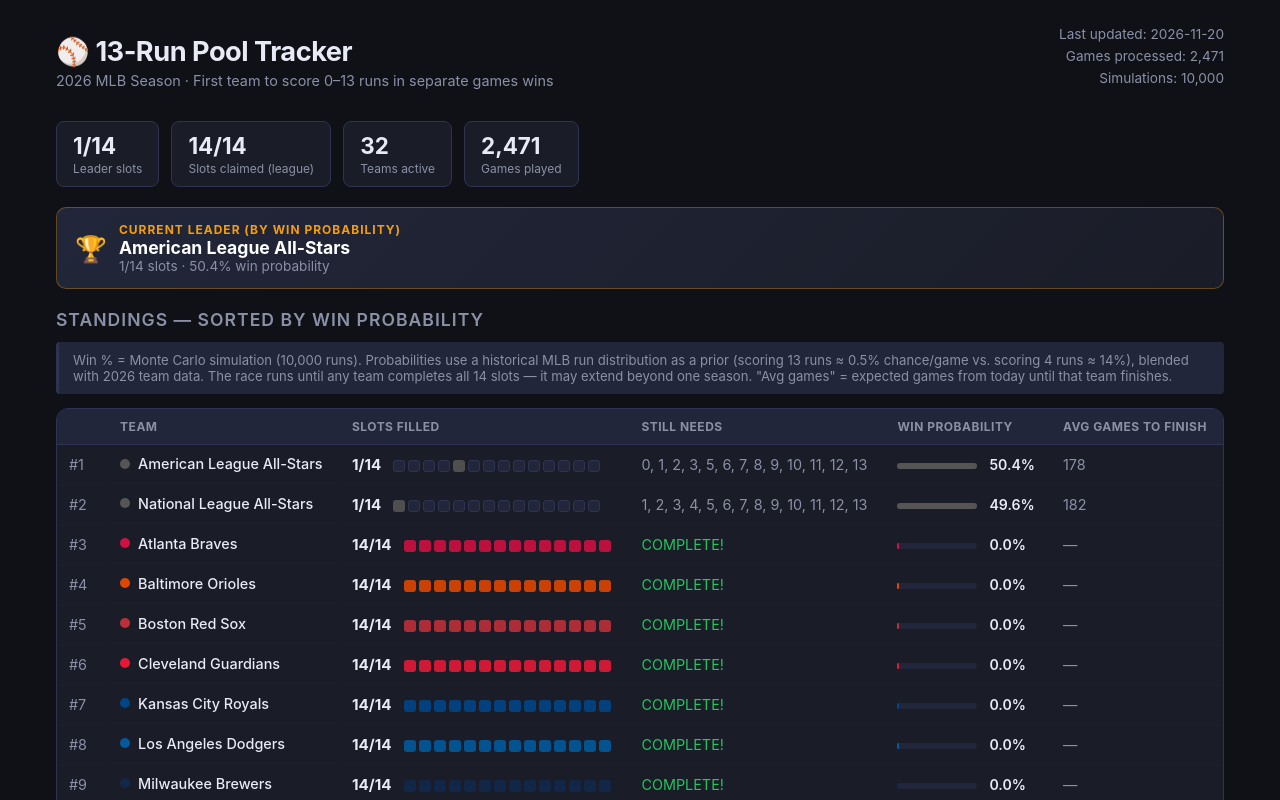
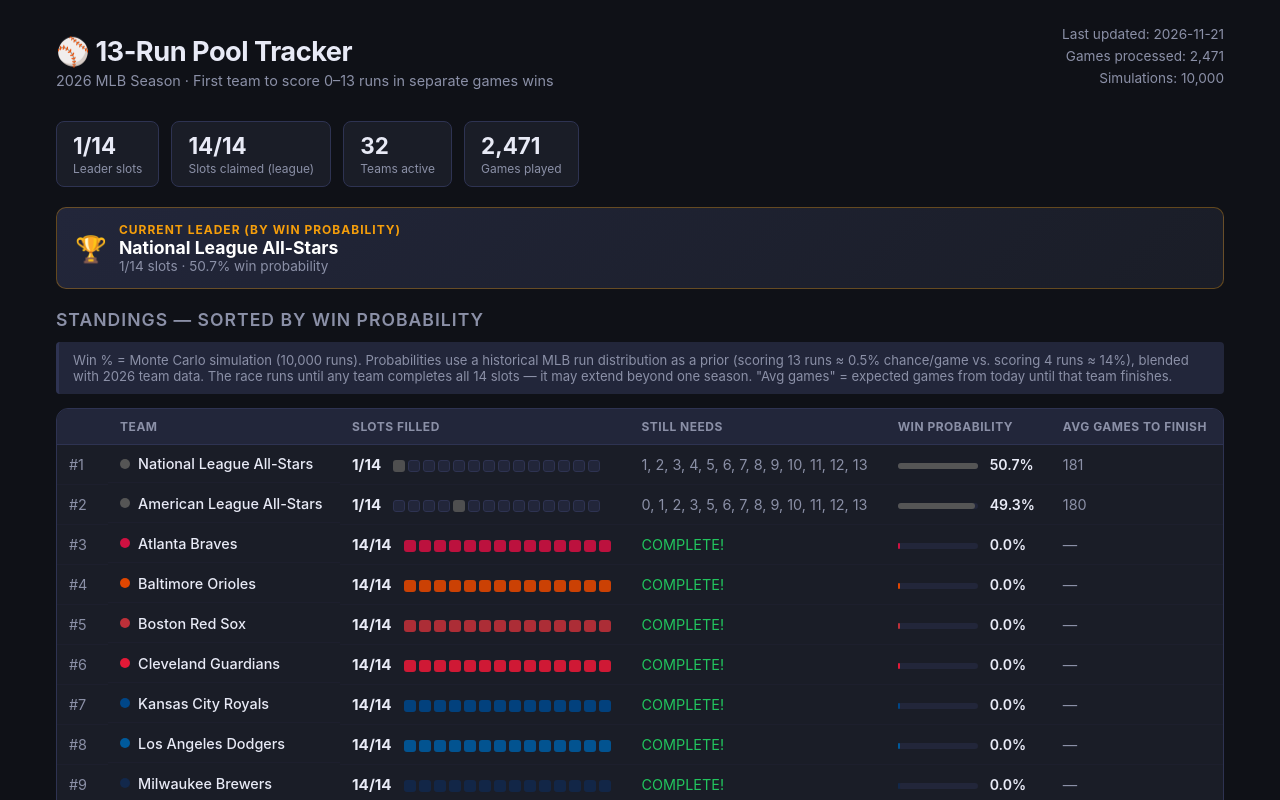
Before and after one commit to wabrams14/mlb-pool, a plain HTML site: page index.html in a window 1280 px wide. Shown: the top 800 px of the page. Drawn offline with Linux system fonts and the light colour scheme.

Commit message:
Auto-refresh: 2026-11-21 16:00 UTC

```diff
--- a/index.html
+++ b/index.html
@@ -112,7 +112,7 @@
     <div style="color:var(--muted);margin-top:4px;font-size:0.9rem;">2026 MLB Season · First team to score 0–13 runs in separate games wins</div>
   </div>
   <div class="header-meta">
-    Last updated: 2026-11-20<br>
+    Last updated: 2026-11-21<br>
     Games processed: 2,471<br>
     Simulations: 10,000
   </div>
@@ -129,8 +129,8 @@
   <div style="font-size:1.6rem">🏆</div>
   <div>
     <div class="leader-label">Current Leader (by win probability)</div>
-    <div class="leader-team" style="color:#fff">American League All-Stars</div>
-    <div class="leader-detail">1/14 slots · 50.4% win probability</div>
+    <div class="leader-team" style="color:#fff">National League All-Stars</div>
+    <div class="leader-detail">1/14 slots · 50.7% win probability</div>
   </div>
 </div>
 
@@ -160,6 +160,26 @@
           <td class="rank">#1</td>
           <td class="team-name">
             <span class="dot" style="background:#555"></span>
+            <span class="full">National League All-Stars</span>
+            <span class="abbr">NAT</span>
+          </td>
+          <td class="slots-cell">
+            <span class="slots-num">1/14</span>
+            <div class="slot-pips"><span class="pip filled" title="0 runs" style="background:#555"></span><span class="pip empty" title="1 runs — needs 10 avg games"></span><span class="pip empty" title="2 runs — needs 8 avg games"></span><span class="pip empty" title="3 runs — needs 7 avg games"></span><span class="pip empty" title="4 runs — needs 7 avg games"></span><span class="pip empty" title="5 runs — needs 8 avg games"></span><span class="pip empty" title="6 runs — needs 11 avg games"></span><span class="pip empty" title="7 runs — needs 15 avg games"></span><span class="pip empty" title="8 runs — needs 22 avg games"></span><span class="pip empty" title="9 runs — needs 33 avg games"></span><span class="pip empty" title="10 runs — needs 56 avg games"></span><span class="pip empty" title="11 runs — needs 83 avg games"></span><span class="pip empty" title="12 runs — needs 143 avg games"></span><span class="pip empty" title="13 runs — needs 200 avg games"></span></div>
+          </td>
+          <td class="missing-cell">1, 2, 3, 4, 5, 6, 7, 8, 9, 10, 11, 12, 13</td>
+          <td class="prob-cell">
+            <div class="prob-bar-wrap">
+              <div class="prob-bar" style="width:100%;background:#555"></div>
+            </div>
+            <span class="prob-num">50.7%</span>
+          </td>
+          <td class="avg-cell">181</td>
+        </tr>
+        <tr>
+          <td class="rank">#2</td>
+          <td class="team-name">
+            <span class="dot" style="background:#555"></span>
             <span class="full">American League All-Stars</span>
             <span class="abbr">AME</span>
           </td>
@@ -170,31 +190,11 @@
           <td class="missing-cell">0, 1, 2, 3, 5, 6, 7, 8, 9, 10, 11, 12, 13</td>
           <td class="prob-cell">
             <div class="prob-bar-wrap">
-              <div class="prob-bar" style="width:100%;background:#555"></div>
+              <div class="prob-bar" style="width:97%;background:#555"></div>
             </div>
-            <span class="prob-num">50.4%</span>
+            <span class="prob-num">49.3%</span>
           </td>
-          <td class="avg-cell">178</td>
-        </tr>
-        <tr>
-          <td class="rank">#2</td>
-          <td class="team-name">
-            <span class="dot" style="background:#555"></span>
-            <span class="full">National League All-Stars</span>
-            <span class="abbr">NAT</span>
-          </td>
-          <td class="slots-cell">
-            <span class="slots-num">1/14</span>
-            <div class="slot-pips"><span class="pip filled" title="0 runs" style="background:#555"></span><span class="pip empty" title="1 runs — needs 10 avg games"></span><span class="pip empty" title="2 runs — needs 8 avg games"></span><span class="pip empty" title="3 runs — needs 7 avg games"></span><span class="pip empty" title="4 runs — needs 7 avg games"></span><span class="pip empty" title="5 runs — needs 8 avg games"></span><span class="pip empty" title="6 runs — needs 11 avg games"></span><span class="pip empty" title="7 runs — needs 15 avg games"></span><span class="pip empty" title="8 runs — needs 22 avg games"></span><span class="pip empty" title="9 runs — needs 33 avg games"></span><span class="pip empty" title="10 runs — needs 56 avg games"></span><span class="pip empty" title="11 runs — needs 83 avg games"></span><span class="pip empty" title="12 runs — needs 143 avg games"></span><span class="pip empty" title="13 runs — needs 200 avg games"></span></div>
-          </td>
-          <td class="missing-cell">1, 2, 3, 4, 5, 6, 7, 8, 9, 10, 11, 12, 13</td>
-          <td class="prob-cell">
-            <div class="prob-bar-wrap">
-              <div class="prob-bar" style="width:99%;background:#555"></div>
-            </div>
-            <span class="prob-num">49.6%</span>
-          </td>
-          <td class="avg-cell">182</td>
+          <td class="avg-cell">180</td>
         </tr>
         <tr>
           <td class="rank">#3</td>
@@ -824,20 +824,20 @@
         <tr>
           <td class="grid-team">
             <span class="dot" style="background:#555"></span>
+            <span class="full">National League All-Stars</span>
+            <span class="abbr">NAT</span>
+          </td>
+          <td class="grid-total">1/14</td>
+          <td class="grid-cell claimed" style="background:#55522;border-color:#55555" title="Scored 0 runs vs New York Yankees on 2026-03-25"><span class="check" style="color:#555">✓</span></td><td class="grid-cell empty difficulty-common" title="1 runs — common (~1 in 10 games)"></td><td class="grid-cell empty difficulty-common" title="2 runs — common (~1 in 8 games)"></td><td class="grid-cell empty difficulty-common" title="3 runs — common (~1 in 7 games)"></td><td class="grid-cell empty difficulty-common" title="4 runs — common (~1 in 7 games)"></td><td class="grid-cell empty difficulty-common" title="5 runs — common (~1 in 8 games)"></td><td class="grid-cell empty difficulty-moderate" title="6 runs — moderate (~1 in 11 games)"></td><td class="grid-cell empty difficulty-moderate" title="7 runs — moderate (~1 in 15 games)"></td><td class="grid-cell empty difficulty-moderate" title="8 runs — moderate (~1 in 22 games)"></td><td class="grid-cell empty difficulty-rare" title="9 runs — rare (~1 in 33 games)"></td><td class="grid-cell empty difficulty-rare" title="10 runs — rare (~1 in 56 games)"></td><td class="grid-cell empty difficulty-rare" title="11 runs — rare (~1 in 83 games)"></td><td class="grid-cell empty difficulty-very rare" title="12 runs — very rare (~1 in 143 games)"></td><td class="grid-cell empty difficulty-very rare" title="13 runs — very rare (~1 in 200 games)"></td>
+        </tr>
+        <tr>
+          <td class="grid-team">
+            <span class="dot" style="background:#555"></span>
             <span class="full">American League All-Stars</span>
             <span class="abbr">AME</span>
           </td>
           <td class="grid-total">1/14</td>
           <td class="grid-cell empty difficulty-moderate" title="0 runs — moderate (~1 in 12 games)"></td><td class="grid-cell empty difficulty-common" title="1 runs — common (~1 in 10 games)"></td><td class="grid-cell empty difficulty-common" title="2 runs — common (~1 in 8 games)"></td><td class="grid-cell empty difficulty-common" title="3 runs — common (~1 in 7 games)"></td><td class="grid-cell claimed" style="background:#55522;border-color:#55555" title="Scored 4 runs vs Washington Nationals on 2026-03-26"><span class="check" style="color:#555">✓</span></td><td class="grid-cell empty difficulty-common" title="5 runs — common (~1 in 8 games)"></td><td class="grid-cell empty difficulty-moderate" title="6 runs — moderate (~1 in 11 games)"></td><td class="grid-cell empty difficulty-moderate" title="7 runs — moderate (~1 in 15 games)"></td><td class="grid-cell empty difficulty-moderate" title="8 runs — moderate (~1 in 22 games)"></td><td class="grid-cell empty difficulty-rare" title="9 runs — rare (~1 in 33 games)"></td><td class="grid-cell empty difficulty-rare" title="10 runs — rare (~1 in 56 games)"></td><td class="grid-cell empty difficulty-rare" title="11 runs — rare (~1 in 83 games)"></td><td class="grid-cell empty difficulty-very rare" title="12 runs — very rare (~1 in 143 games)"></td><td class="grid-cell empty difficulty-very rare" title="13 runs — very rare (~1 in 200 games)"></td>
-        </tr>
-        <tr>
-          <td class="grid-team">
-            <span class="dot" style="background:#555"></span>
-            <span class="full">National League All-Stars</span>
-            <span class="abbr">NAT</span>
-          </td>
-          <td class="grid-total">1/14</td>
-          <td class="grid-cell claimed" style="background:#55522;border-color:#55555" title="Scored 0 runs vs New York Yankees on 2026-03-25"><span class="check" style="color:#555">✓</span></td><td class="grid-cell empty difficulty-common" title="1 runs — common (~1 in 10 games)"></td><td class="grid-cell empty difficulty-common" title="2 runs — common (~1 in 8 games)"></td><td class="grid-cell empty difficulty-common" title="3 runs — common (~1 in 7 games)"></td><td class="grid-cell empty difficulty-common" title="4 runs — common (~1 in 7 games)"></td><td class="grid-cell empty difficulty-common" title="5 runs — common (~1 in 8 games)"></td><td class="grid-cell empty difficulty-moderate" title="6 runs — moderate (~1 in 11 games)"></td><td class="grid-cell empty difficulty-moderate" title="7 runs — moderate (~1 in 15 games)"></td><td class="grid-cell empty difficulty-moderate" title="8 runs — moderate (~1 in 22 games)"></td><td class="grid-cell empty difficulty-rare" title="9 runs — rare (~1 in 33 games)"></td><td class="grid-cell empty difficulty-rare" title="10 runs — rare (~1 in 56 games)"></td><td class="grid-cell empty difficulty-rare" title="11 runs — rare (~1 in 83 games)"></td><td class="grid-cell empty difficulty-very rare" title="12 runs — very rare (~1 in 143 games)"></td><td class="grid-cell empty difficulty-very rare" title="13 runs — very rare (~1 in 200 games)"></td>
         </tr>
         <tr>
           <td class="grid-team">
```
